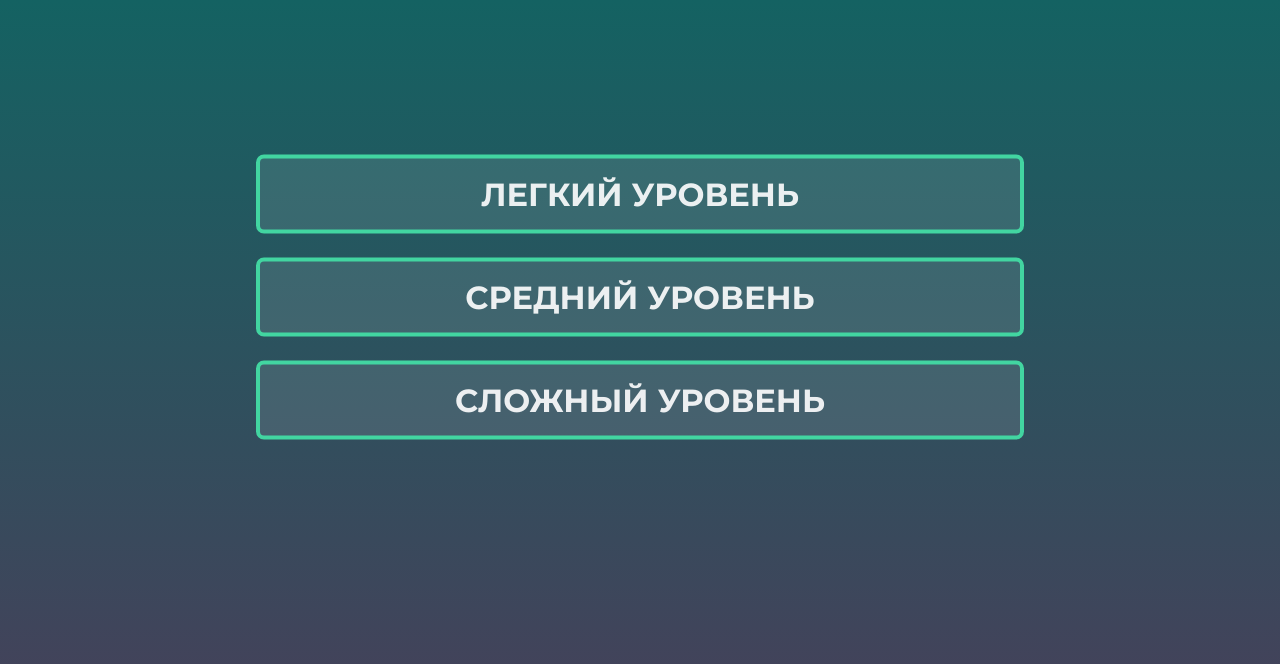
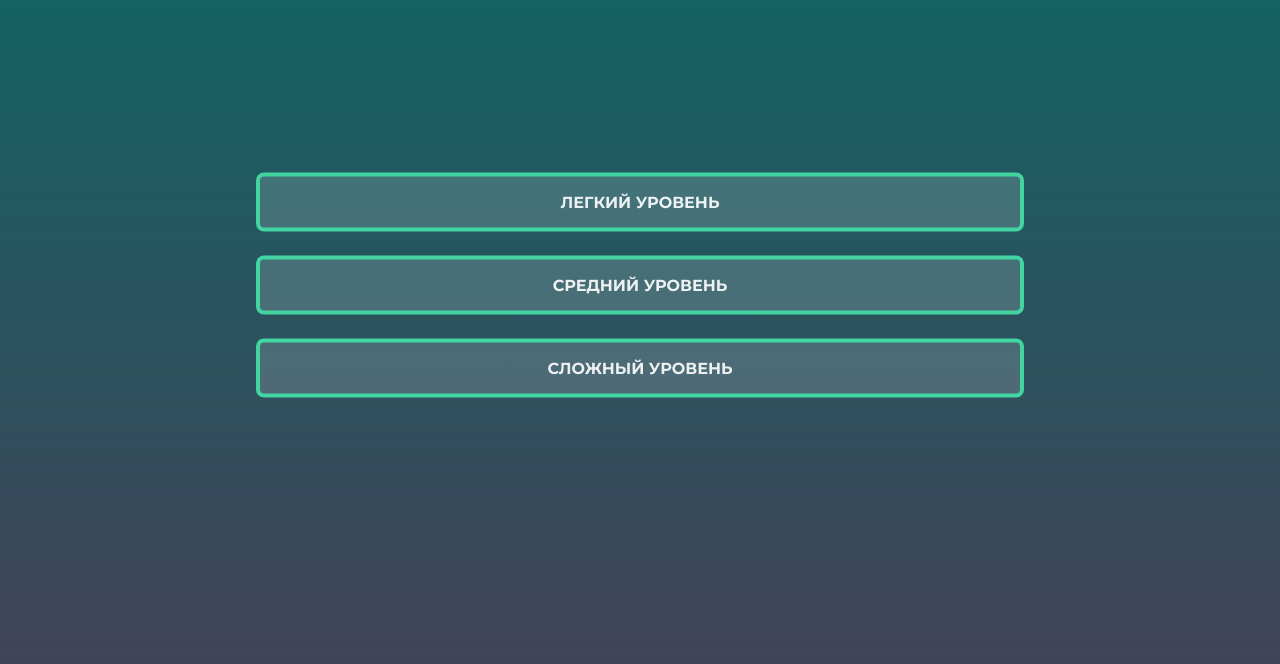
Before and after one commit to asapWorker/upgrated-memory-game, a React (Create React App) app: page / in a window 1280 px wide. Shown: the top 664 px of the page. Built offline with nearby package versions, Linux system fonts and the light colour scheme.

Commit message:
add correctins at styles

```diff
--- a/public/style.css
+++ b/public/style.css
@@ -12,6 +12,9 @@ body {
   height: 100vh;
 
   background-image: linear-gradient(180deg, #146262, #4b3d59);
+}
+
+.app-container {
   font-size: 5.5rem;
 }
 
@@ -31,7 +34,7 @@ body {
   color: rgba(255, 255, 255, 0.9);
   text-transform: uppercase;
 
-  background-color: rgba(255, 255, 255, 0.1);
+  background-color: rgba(255, 255, 255, 0.15);
   font-size: inherit;
 }
 
@@ -58,23 +61,27 @@ body {
   border: 2px solid #42d5a1;
 }
 
+.managing-btn:hover {
+  background-color: rgba(255, 255, 255, 0);
+}
+
 
 /* media screen width */
 
 @media screen and (max-width: 4096px){
-  body {
+  .app-container {
     font-size: 4rem;
   }
 }
 
 @media screen and (max-width: 3840px){
-  body {
+  .app-container {
     font-size: 3rem;
   }
 }
 
 @media screen and (max-width: 1920px){
-  body {
+  .app-container {
     font-size: 2.5rem;
   }
 
@@ -84,7 +91,7 @@ body {
 }
 
 @media screen and (max-width: 1366px){
-  body {
+  .app-container {
     font-size: 2rem;
   }
 
@@ -94,13 +101,13 @@ body {
 }
 
 @media screen and (max-width: 1024px){
-  body {
+  .app-container {
     font-size: 1.5rem;
   }
 }
 
 @media screen and (max-width:  480px){
-  body {
+  .app-container {
     font-size: 1rem;
   }
 
@@ -110,7 +117,19 @@ body {
 }
 
 @media screen and (max-width:  320px){
-  body {
+  .app-container {
     font-size: 0.8rem;
   }
 }
+
+
+/* voice input field */
+.NativePanel {
+  max-height: 15vh;
+}
+
+@media screen and (orientation: portrait) {
+  .NativePanel {
+    max-height: 10vh;
+  }
+}
--- a/src/components/game/Game.css
+++ b/src/components/game/Game.css
@@ -28,3 +28,12 @@
 .game-btn {
   min-width: 30%;
 }
+
+@media screen and (orientation: portrait) and (max-width: 480px) {
+  .game {
+    height: 75vh;
+    padding-top: 1vmin;
+
+    justify-content: space-evenly;
+  }
+}
--- a/src/components/item/Item.css
+++ b/src/components/item/Item.css
@@ -70,11 +70,15 @@
   background-color: #61758a;
 }
 
+.item.unmarked .img-btn:hover {
+  background-color: #56687a;
+}
+
+
 .item.unmarked .img-btn:focus {
   border: 0px;
   background-color: #7566b6;
 }
-
 
 /* media orientation */
 
```
